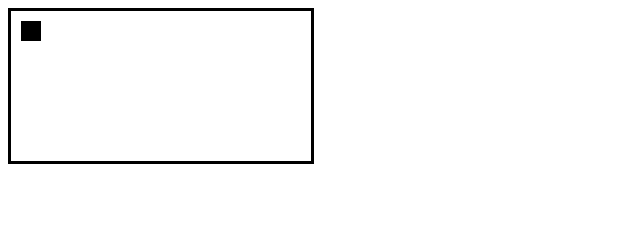
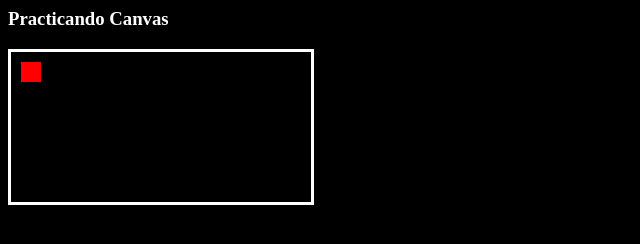
Before and after one commit to Beelzenef/JipSyDanger, a plain HTML site: page inicio.html in a window 1280 px wide. Shown: the whole page, without its empty margins (0-640 px from the left). Drawn offline with Linux system fonts and the light colour scheme.

Commit message:
Modificando colores y cosis

```diff
--- a/inicio.html
+++ b/inicio.html
@@ -2,24 +2,33 @@
 <head>
     <title>Practica con CANVAS</title>
     <style type="text/css">
+        body {
+            background-color: black;
+        }
         canvas {
             border:solid;
+            border-color: white;
+        }
+        h3 {
+            color: white;
         }
     </style>
-</head>
-<body>
-
-    <canvas id="canvas">Canvas no soportado</canvas>
     <script>
         window.addEventListener('load', init)
         function init()
         {
             var unCanvas = document.getElementById('canvas');
             var contexto = unCanvas.getContext('2d');
+
+            // Dibujando
+            var colorRojo = "#FF0000";
+            contexto.fillStyle = colorRojo;
             contexto.fillRect(10, 10, 20, 20);
-            window.alert("Cargado");
         }
-        </script>
-
+    </script>
+</head>
+<body>
+    <h3> Practicando Canvas </h3>
+    <canvas id="canvas">Canvas no soportado</canvas>
 </body>
 </html>
```
